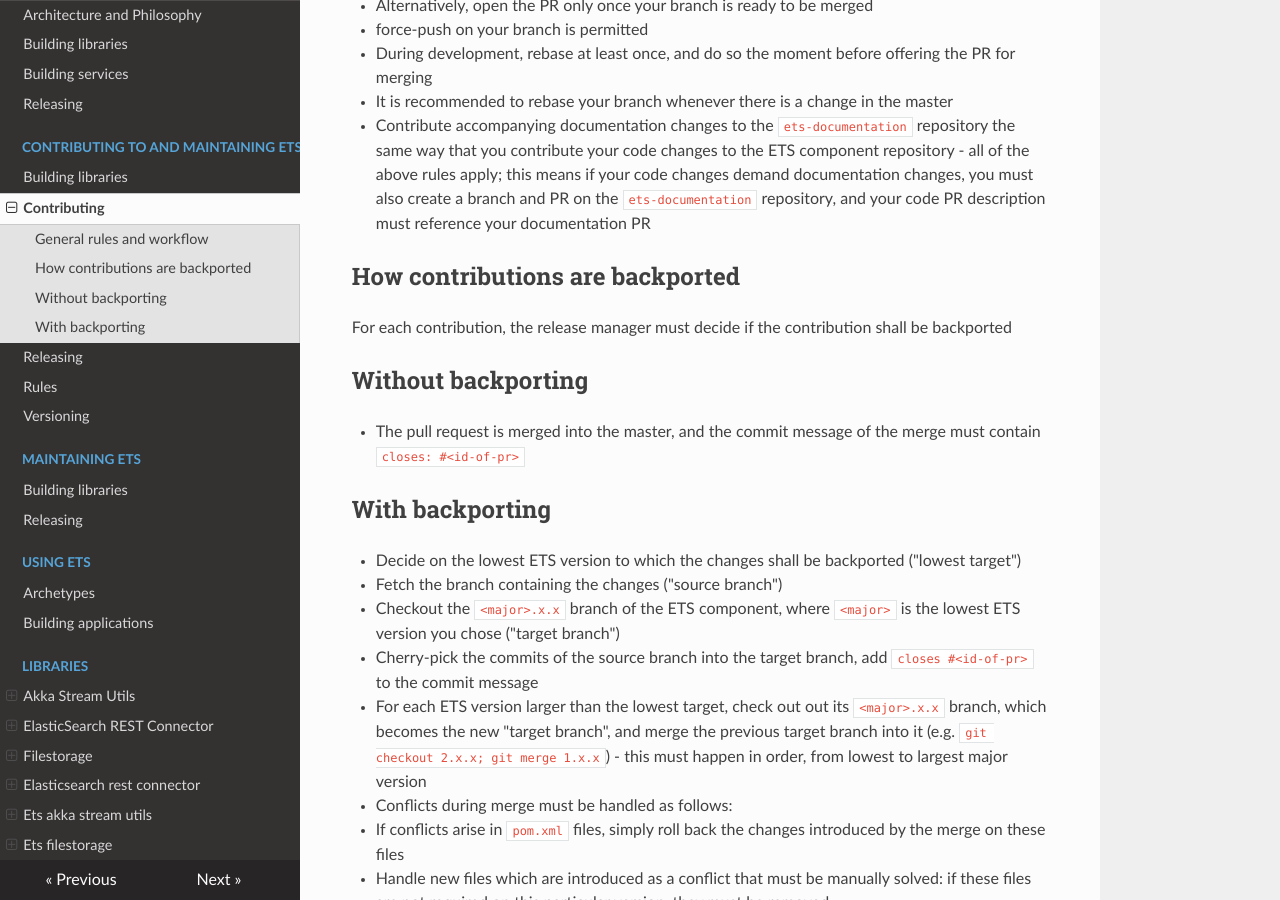
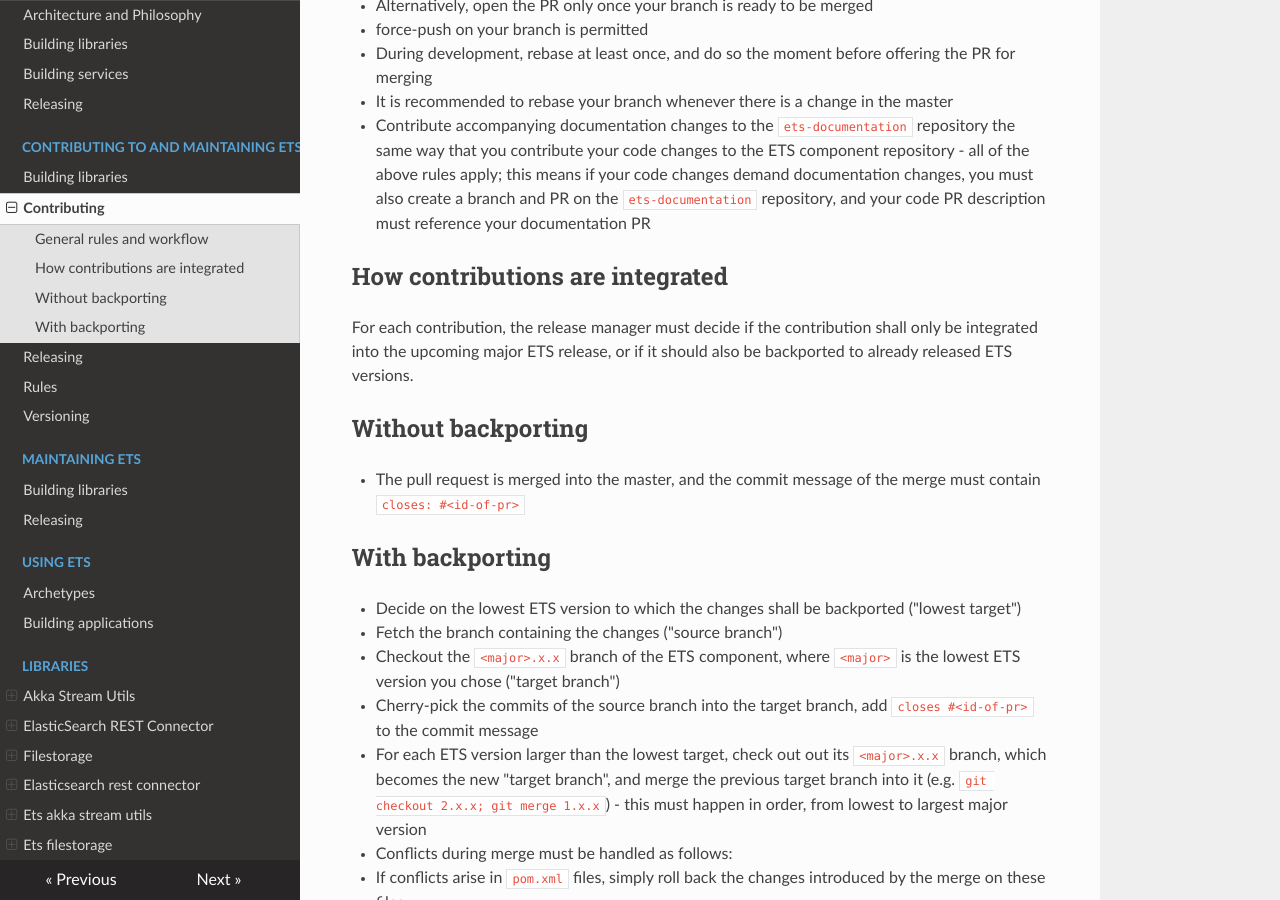
Before and after one commit to Galeria-Kaufhof/ets-documentation, an MkDocs documentation site: the page built from docs/Contributing-to-and-maintaining-ETS/contributing.md, in a window 1280 px wide and 900 px high, scrolled down 610 px. Built offline with MkDocs 1.6.1, drawn with Linux system fonts in a browser that asks for light colours; nearby versions of some CDN libraries.

Commit message:
Contributing: wording.

```diff
--- a/docs/Contributing-to-and-maintaining-ETS/contributing.md
+++ b/docs/Contributing-to-and-maintaining-ETS/contributing.md
@@ -16,9 +16,9 @@ Note: read "ETS version" and "ETS release" as "version of the ETS component you
 - Contribute accompanying documentation changes to the `ets-documentation` repository the same way that you contribute your code changes to the ETS component repository - all of the above rules apply; this means if your code changes demand documentation changes, you must also create a branch and PR on the `ets-documentation` repository, and your code PR description must reference your documentation PR
 
 
-## How contributions are backported
+## How contributions are integrated
 
-For each contribution, the release manager must decide if the contribution shall be backported
+For each contribution, the release manager must decide if the contribution shall only be integrated into the upcoming major ETS release, or if it should also be backported to already released ETS versions.
 
 
 ## Without backporting
```
